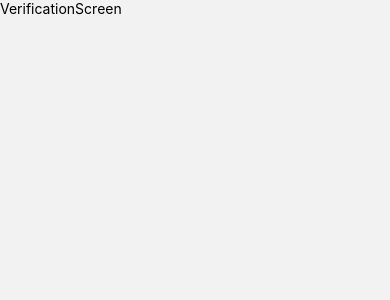
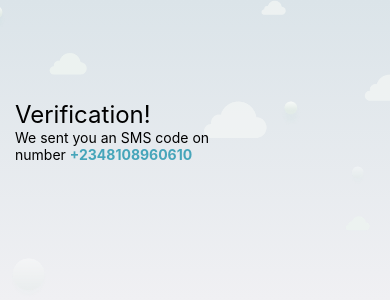
Before and after one commit to FUSION-FUSION/Mobile-Assessment-React-Native, a React Native app: screen /VerificationScreen in a window 390 px wide. Shown: the top 300 px of the page. Built offline with nearby package versions, Linux system fonts and the light colour scheme.

Commit message:
Started the verification screen

```diff
--- a/screens/VerificationScreen.js
+++ b/screens/VerificationScreen.js
@@ -1,12 +1,102 @@
-import { View, Text } from "react-native";
+import { View, Text, ImageBackground, StyleSheet } from "react-native";
 import React from "react";
 
+import { LinearGradient } from "expo-linear-gradient";
 const VerificationScreen = () => {
     return (
-        <View>
-            <Text>VerificationScreen</Text>
+        <View style={{ flex: 1 }}>
+            <LinearGradient
+                colors={["#dbe4e9", "#f0f0f3"]}
+                // style={{ flex: 1 }}
+            >
+                <ImageBackground
+                    source={require("../assets/Shipify-Assets/bg-app-cloud.png")}
+                    style={styles.background}
+                >
+                    <View
+                        style={{
+                            width: "50%",
+                            paddingTop: 100,
+                            marginHorizontal: 15,
+                        }}
+                    >
+                        <Text style={{ fontSize: 24 }}>Verification!</Text>
+                        <Text>
+                            We sent you an SMS code on number{" "}
+                            <Text
+                                style={{ color: "#46a5ba", fontWeight: "700" }}
+                            >
+                                +2348108960610
+                            </Text>
+                        </Text>
+                    </View>
+                </ImageBackground>
+            </LinearGradient>
         </View>
     );
 };
 
+const styles = StyleSheet.create({
+    wrapper: {
+        flex: 1,
+    },
+    background: {
+        width: "100%",
+        height: 300,
+    },
+    container: {
+        paddingTop: 100,
+        width: "60%",
+        marginLeft: 20,
+    },
+    text: {
+        fontSize: 25,
+        fontWeight: "900",
+        color: "black",
+    },
+    smallerText: {
+        fontSize: 15,
+    },
+    input: {
+        width: "100%",
+        borderColor: "#555555",
+        borderRadius: 15,
+        backgroundColor: "#ffffff",
+        textAlign: "left",
+        fontSize: 14,
+        marginTop: 5,
+        paddingHorizontal: 10,
+        paddingVertical: 5,
+    },
+    inputWrapper: {
+        marginHorizontal: 20,
+        paddingTop: 20,
+    },
+    btn2: {
+        backgroundColor: "#46a5ba",
+        paddingVertical: 15,
+        borderRadius: 15,
+        marginHorizontal: 20,
+        width: "30%",
+    },
+    btn1: {
+        backgroundColor: "#fff",
+        paddingVertical: 15,
+        borderRadius: 15,
+        marginHorizontal: 20,
+        width: "30%",
+    },
+    btnText2: {
+        textAlign: "center",
+        color: "#FFFFFF",
+        fontSize: 20,
+        fontWeight: "900",
+    },
+    btnText1: {
+        textAlign: "center",
+        fontSize: 20,
+        fontWeight: "900",
+        color: "#737373",
+    },
+});
 export default VerificationScreen;
```
